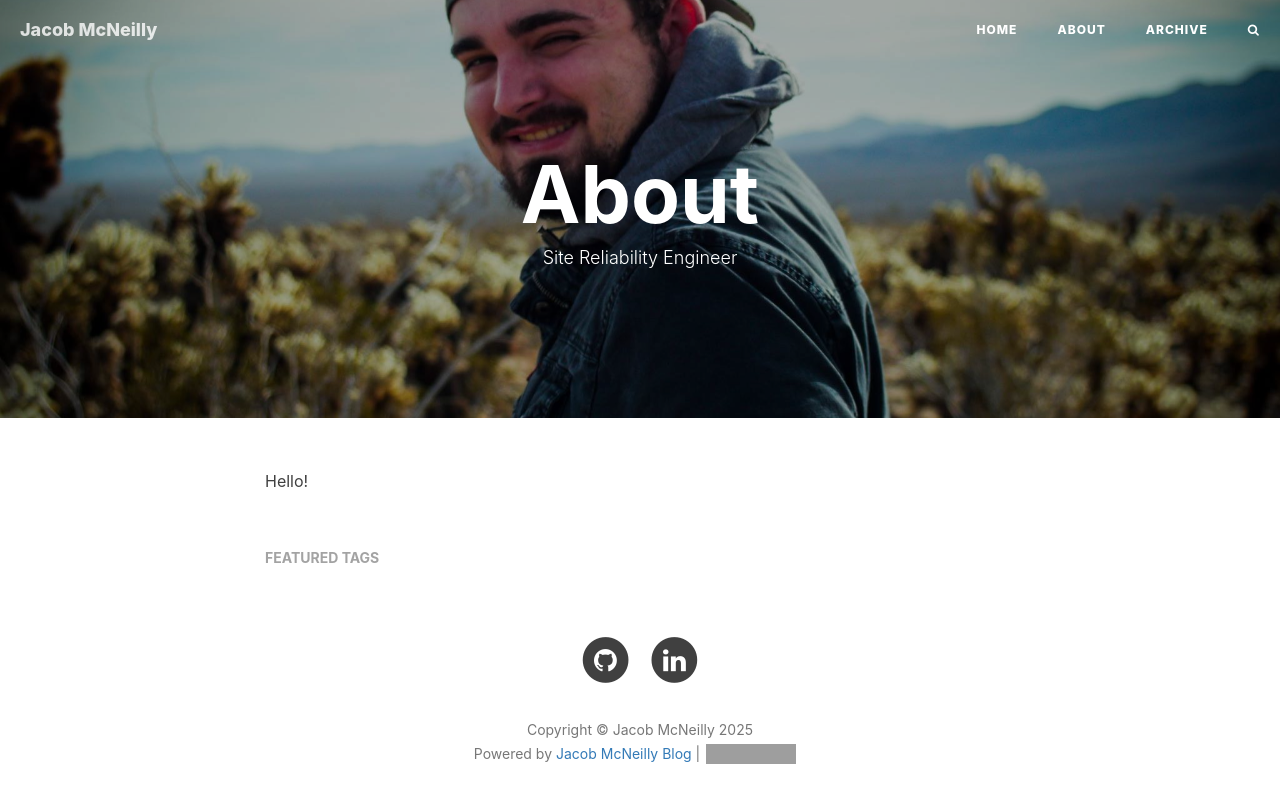
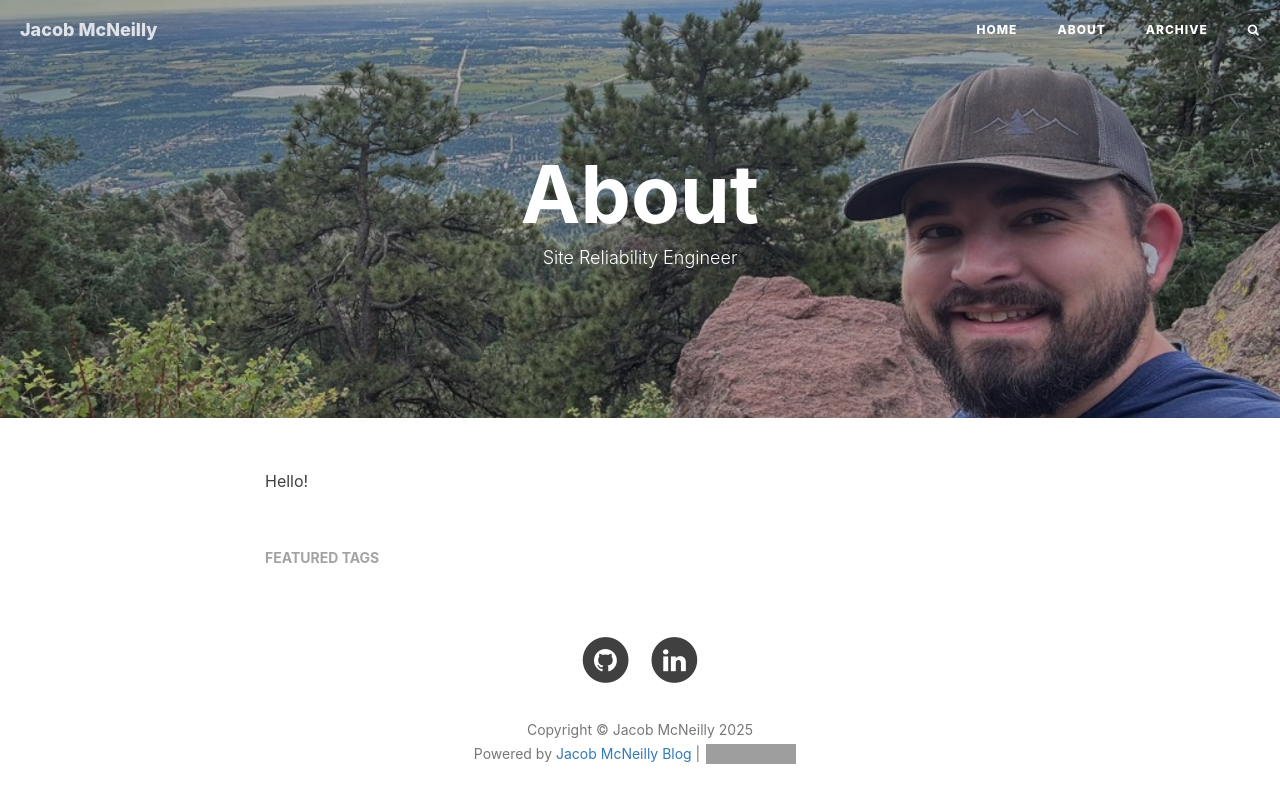
Before and after one commit to jcbmcn/jcbmcn.github.io, a Jekyll site: the page built from about.html, in a window 1280 px wide. Shown: the top 803 px of the page. Built offline with Jekyll 4.4.1, drawn with Linux system fonts in a browser that asks for light colours; nearby versions of some CDN libraries; comment, search, counter and statistics services are not loaded; grey boxes are pictures that could not be loaded.

Commit message:
fix: update header image and disqus comment section formatting

```diff
--- a/about.html
+++ b/about.html
@@ -2,7 +2,7 @@
 layout: page
 title: "About"
 description: "Site Reliability Engineer"
-header-img: "img/me.jpg"
+header-img: "img/mountain_jacob.jpeg"
 header-mask: 0.3
 multilingual: false
 ---
@@ -21,9 +21,9 @@ multilingual: false
 
     </div>
 </div>
-<!-- disqus 评论框 end -->
+<!-- disqus end -->
 
-<!-- disqus 公共JS代码 start (一个网页只需插入一次) -->
+<!-- disqus start  -->
 <script type="text/javascript">
     /* * * CONFIGURATION VARIABLES * * */
     var disqus_shortname = "{{site.disqus_username}}";
```
Also changed, not shown: img/mountain_jacob.jpeg (added).
